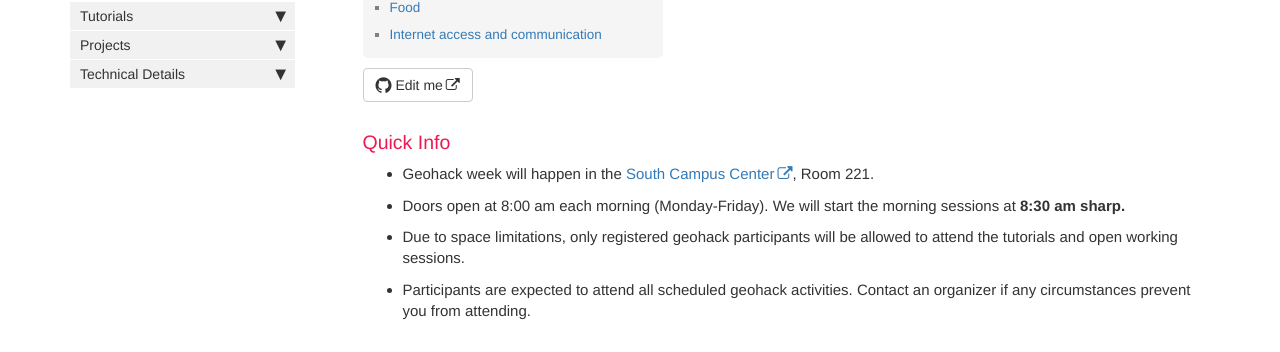
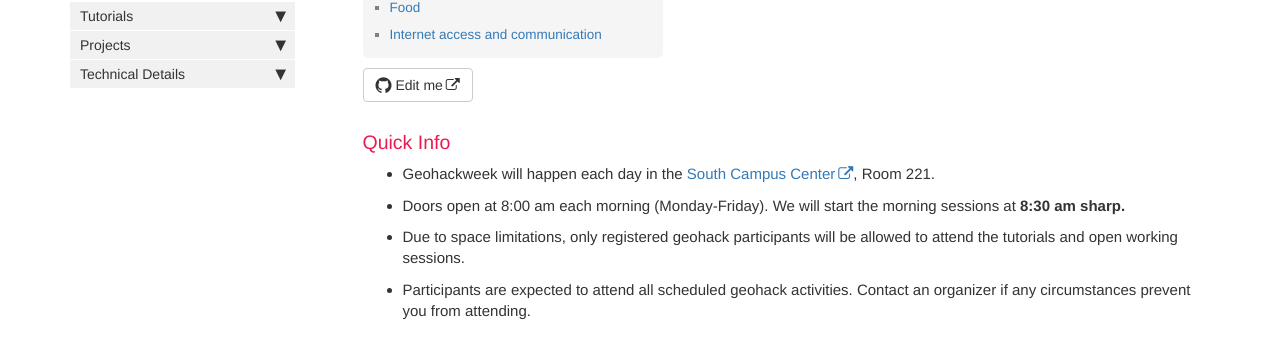
Before and after one commit to waterhackweek/wiki, a Jekyll site: the page built from index.md, in a window 1280 px wide and 1341 px high. Shown: the part 257-609 px from the top of the window. Built offline with Jekyll 4.4.1, drawn with Linux system fonts in a browser that asks for light colours; nearby versions of some CDN libraries; comment, search, counter and statistics services are not loaded.

Commit message:
Update index.md

```diff
--- a/index.md
+++ b/index.md
@@ -7,7 +7,7 @@ permalink: index.html
 summary: Overview of the Geohackweek
 ---
 ### Quick Info
-- Geohack week will happen in the [South Campus Center](https://www.google.com/maps/place/UW+South+Campus+Center/@47.6495125,-122.3129862,17z/data=!3m1!4b1!4m5!3m4!1s0x549014ec0573d0fd:0x92c36f77d79c29d7!8m2!3d47.6495089!4d-122.3107975), Room 221.
+- Geohackweek will happen each day in the [South Campus Center](https://www.google.com/maps/place/UW+South+Campus+Center/@47.6495125,-122.3129862,17z/data=!3m1!4b1!4m5!3m4!1s0x549014ec0573d0fd:0x92c36f77d79c29d7!8m2!3d47.6495089!4d-122.3107975), Room 221.
 - Doors open at 8:00 am each morning (Monday-Friday). We will start the morning sessions at **8:30 am sharp.**
 - Due to space limitations, only registered geohack participants will be allowed to attend the tutorials and open working sessions.
 - Participants are expected to attend all scheduled geohack activities. Contact an organizer if any circumstances prevent you from attending.
```
